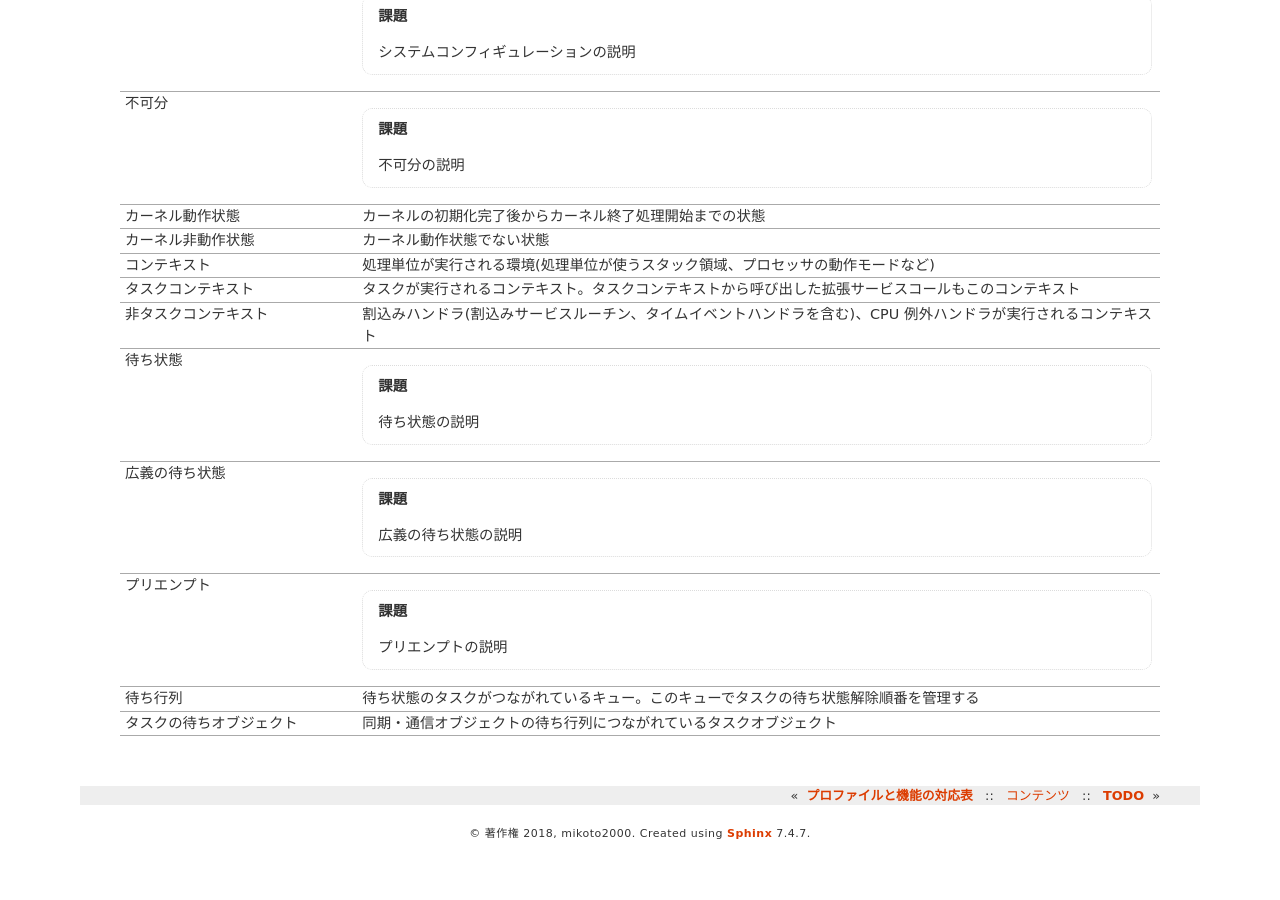
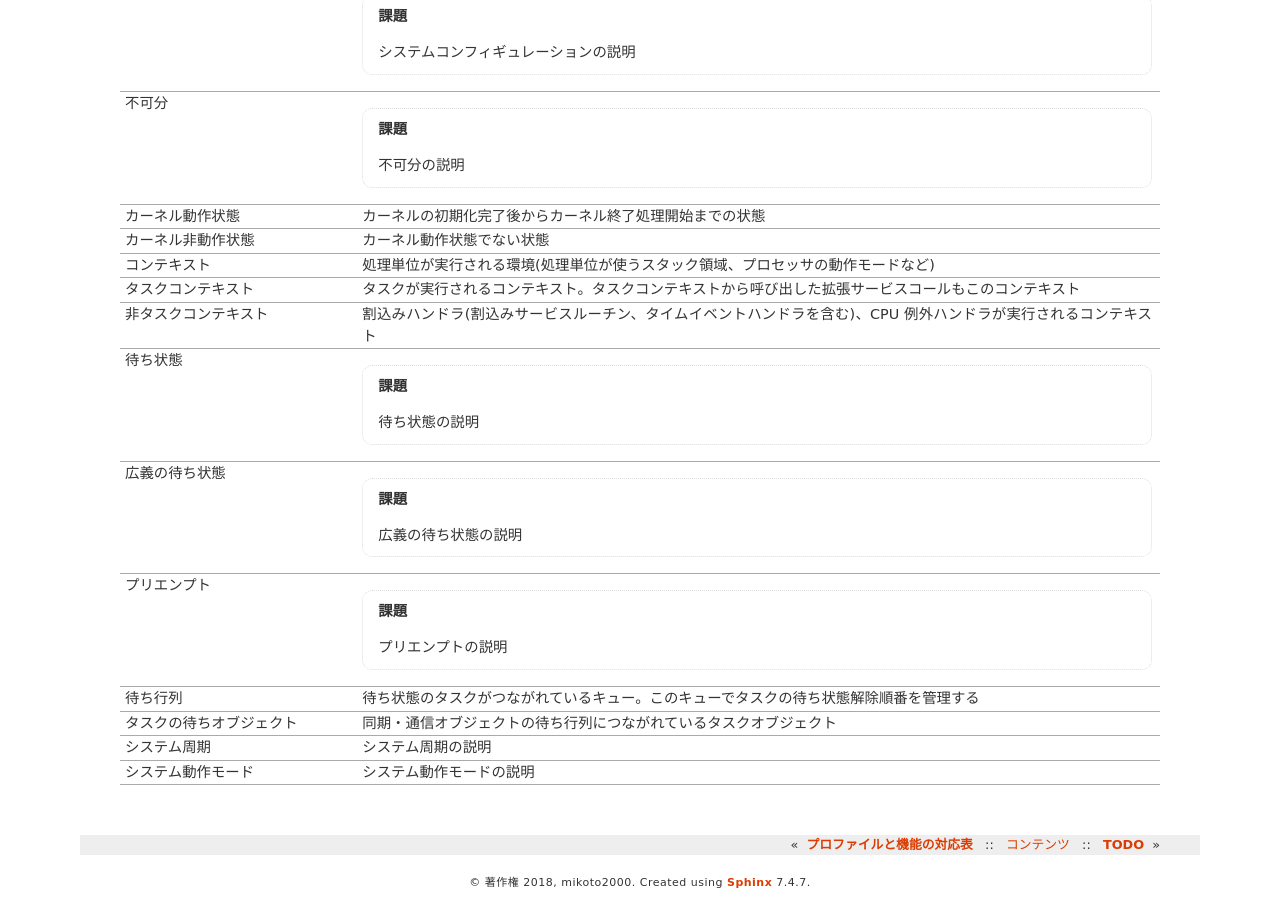
Before and after one commit to mikoto2000/TGKI_SPEC_STUDY, a Sphinx documentation site: the page built from work/source/appendix/glossary.rst, in a window 1280 px wide and 900 px high, scrolled down 2764 px. Built offline with Sphinx 7.4.7, drawn with Linux system fonts in a browser that asks for light colours; before the commit the page ends 3615 px from its top, so only the background shows below that.

```diff
--- a/work/source/appendix/glossary.rst
+++ b/work/source/appendix/glossary.rst
@@ -125,3 +125,7 @@
      - 待ち状態のタスクがつながれているキュー。このキューでタスクの待ち状態解除順番を管理する
    * - タスクの待ちオブジェクト
      - 同期・通信オブジェクトの待ち行列につながれているタスクオブジェクト
+   * - システム周期
+     - システム周期の説明
+   * - システム動作モード
+     - システム動作モードの説明
```
Also changed, not shown: work/source/spec/index.rst (+1 -0 lines), work/source/spec/time_partitioning_and_scheduling.rst (added, +5 -0 lines).
